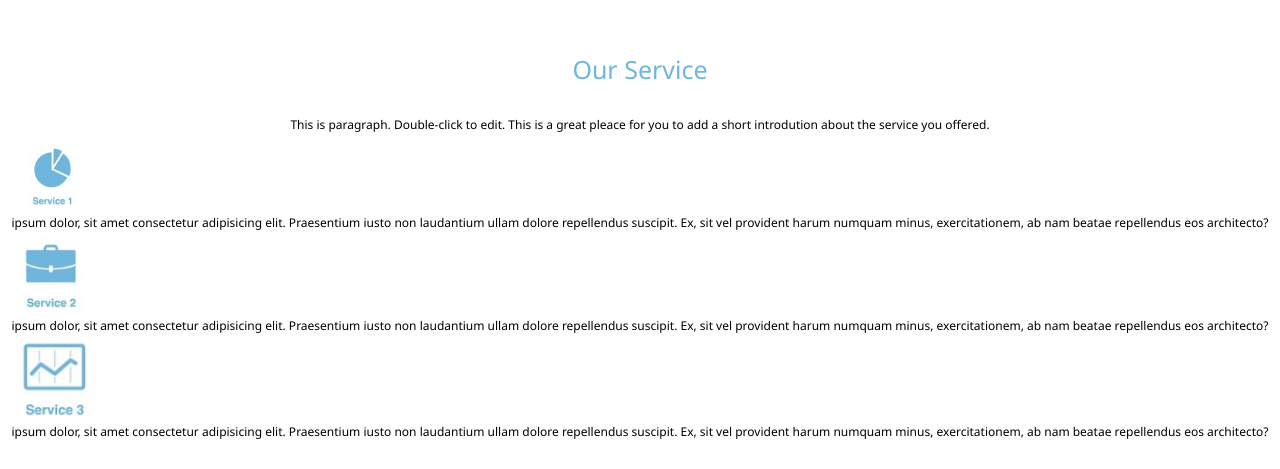
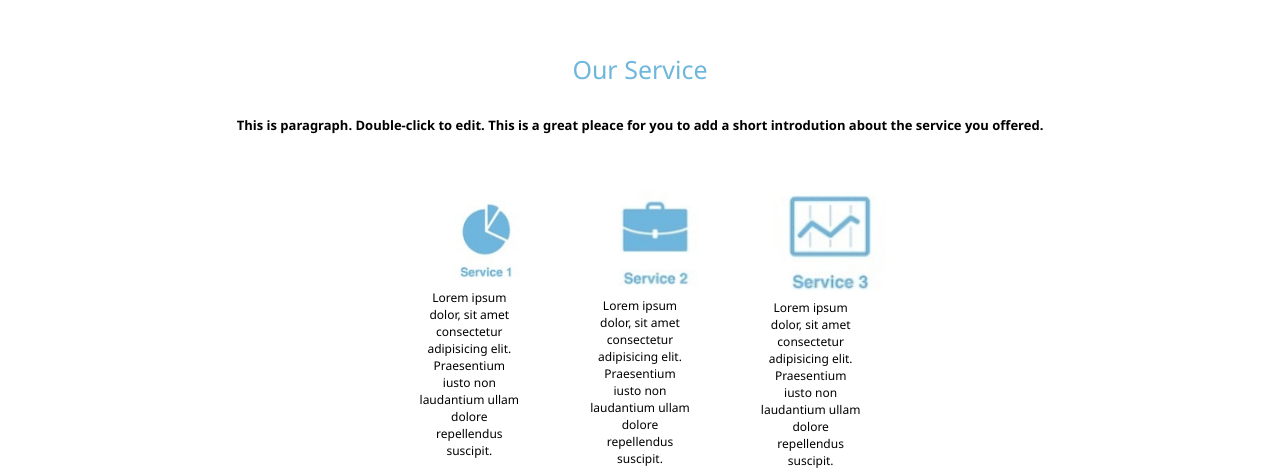
Before and after one commit to luisfernandomp/DesafioEquipe, a plain HTML site: page index.html in a window 1280 px wide. Shown: the part 478-947 px from the top of the page. Before the commit the page ends 918 px from the top, so only its background shows below. Drawn offline with Linux system fonts and the light colour scheme.

Commit message:
terminada

```diff
--- a/css/style.css
+++ b/css/style.css
@@ -7,18 +7,33 @@
         width: 100%;
         height: 500px;
     }
-
-    .services {
-    font-family: 'Segoe UI', Tahoma, Geneva, Verdana, sans-serif;
-
-    }
-    .services h1{
+    h1{
+        font-family: 'Segoe UI', Tahoma, Geneva, Verdana, sans-serif;
         color: #6eb6dc ;
         text-align: center;
         padding: 30px;
         font-size: 25px;
         font-weight: 400;
     }
+    .texto2{
+        font-family: 'Segoe UI', Tahoma, Geneva, Verdana, sans-serif;
+        text-align: center;
+        font-size: 13px;
+        font-weight: 600;
+    }
+    .services {
+    font-family: 'Segoe UI', Tahoma, Geneva, Verdana, sans-serif;
+    display: flex;
+    justify-content: space-around;
+    width: 100%;
+    }
+  .textos{
+      width: 40%;
+      display: flex;
+      margin-top: 50px;
+      justify-content: space-around;
+  }
+
     .services p{
         text-align: center;
         font-size: 12px;
@@ -26,8 +41,22 @@
     }
     .services img{
         align-items: center;
-        width: 100px;
+        width: 130px;
         height: auto;
+    }
+    .service1{
         display: flex;
-        justify-content: space-around;
+        flex-direction: column;
+        width: 20%;
+
     }
+    .service2{
+        display: flex;
+        flex-direction: column;
+        width: 20%;
+    }
+    .service3{
+        display: flex;
+        flex-direction: column;
+        width: 20%;
+    }
--- a/index.html
+++ b/index.html
@@ -15,26 +15,31 @@
     </header>
     <main>
         <section>
+            <h1> Our Service</h1>
+            <p class="texto2">This is paragraph. Double-click to edit. This is a great pleace
+                for you to add a short introdution about the service you offered.</p>
             <article class="services">
-                <h1> Our Service</h1>
+
                 <div class="textos">
-                    <p>This is paragraph. Double-click to edit. This is a great pleace
-                        for you to add a short introdution about the service you offered.</p>
+
+                    <div class="service1">
                         <img src="images/1.PNG" alt="service 1">
-                    <p>ipsum dolor, sit amet consectetur adipisicing elit.
+                        <p> Lorem ipsum dolor, sit amet consectetur adipisicing elit.
                             Praesentium iusto non laudantium ullam dolore repellendus
-                        suscipit. Ex, sit vel provident harum numquam minus,
-                        exercitationem, ab nam beatae repellendus eos architecto?</p>
+                            suscipit. </p>
+                    </div>
+                    <div class="service2">
                         <img src="images/2.PNG" alt="service 2">
-                    <p>ipsum dolor, sit amet consectetur adipisicing elit.
+                        <p>Lorem ipsum dolor, sit amet consectetur adipisicing elit.
                             Praesentium iusto non laudantium ullam dolore repellendus
-                        suscipit. Ex, sit vel provident harum numquam minus,
-                        exercitationem, ab nam beatae repellendus eos architecto?</p>
+                            suscipit. </p>
+                    </div>
+                    <div class="service3">
                         <img src="images/3.PNG" alt="service 3">
-                    <p>ipsum dolor, sit amet consectetur adipisicing elit.
+                        <p>Lorem ipsum dolor, sit amet consectetur adipisicing elit.
                             Praesentium iusto non laudantium ullam dolore repellendus
-                        suscipit. Ex, sit vel provident harum numquam minus,
-                        exercitationem, ab nam beatae repellendus eos architecto?</p>
+                            suscipit.</p>
+                    </div>
                 </div>
 
             </article>
```
Lines whose indentation alone changed are shown as unchanged.
